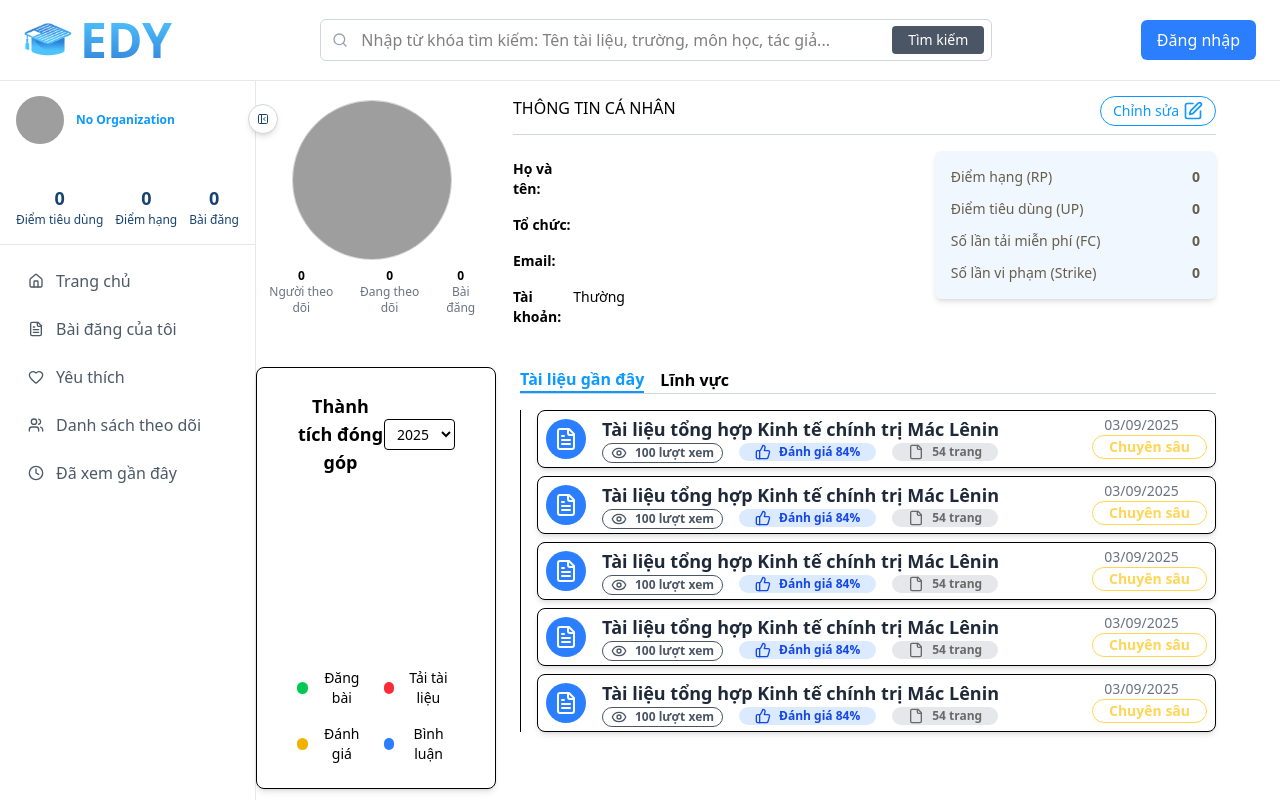
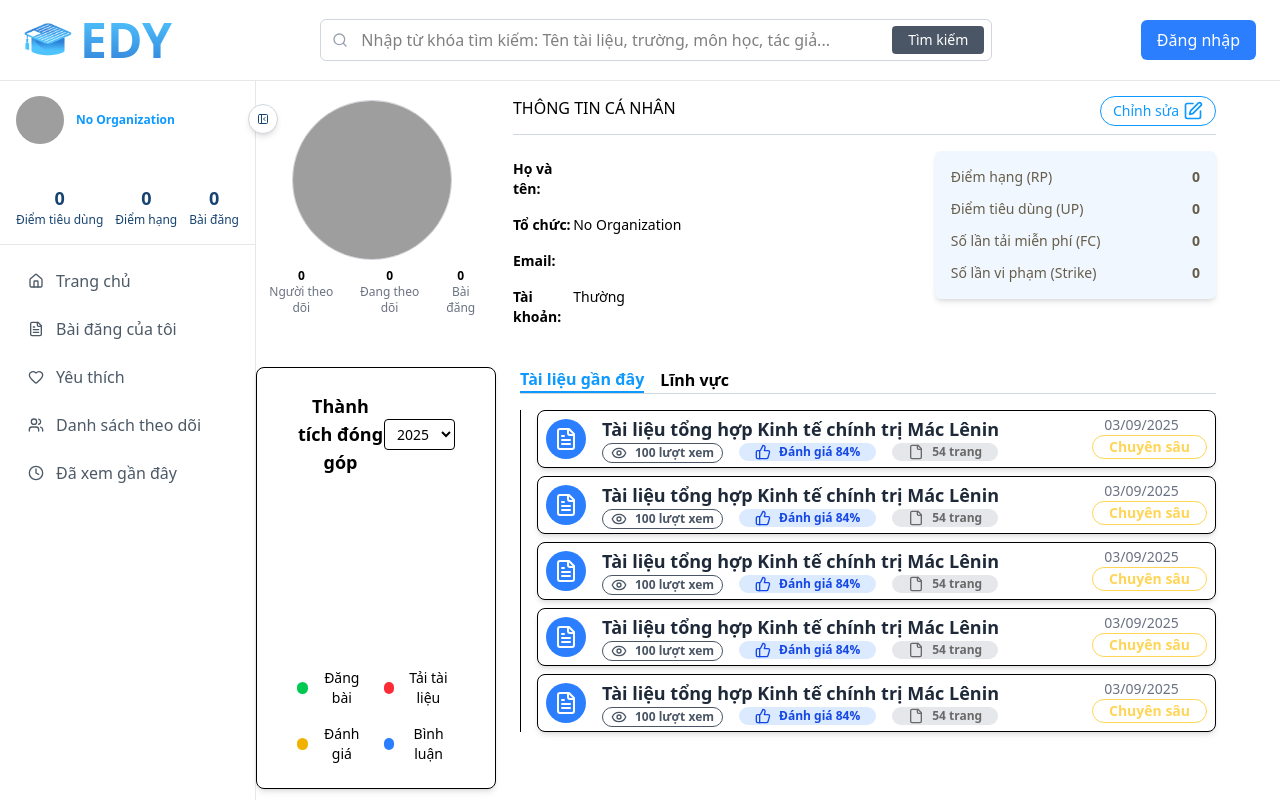
Before and after one commit to ldp2003/Edy_FE, a React (Vite) app: page /personal-profile in a window 1280 px wide. Built offline with nearby package versions, Linux system fonts and the light colour scheme; no server answers; grey boxes are pictures that could not be loaded.

Commit message:
feat: Update organization handling in user components to display organization names, improve default values, and enhance type definitions

```diff
--- a/src/components/user/personalPosts/UserInfoHeader.tsx
+++ b/src/components/user/personalPosts/UserInfoHeader.tsx
@@ -4,6 +4,11 @@ import { UserContext } from "../../../contexts/UserContext";
 
 const UserInfoHeader: React.FC = () => {
   const { user, account } = useContext(UserContext);
+
+  const organizationName =
+    typeof user?.organization === "object" && user?.organization !== null
+      ? user.organization.name
+      : "Không có tổ chức";
 
   return (
     <div
@@ -27,7 +32,7 @@ const UserInfoHeader: React.FC = () => {
               className="text-lg font-bold"
               style={{ color: "var(--primary-color)" }}
             >
-              {user?.organization?._id || "Không có tổ chức"}
+              {organizationName}
             </p>
           </div>
         </div>
@@ -37,11 +42,11 @@ const UserInfoHeader: React.FC = () => {
           style={{ color: "var(--primary-text-color)" }}
         >
           <div className="text-center">
-            <div className="">{user?.following.length}</div>
+            <div className="">{user?.following?.length ?? 0}</div>
             <div className="text-sm">Đang theo dõi</div>
           </div>
           <div className="text-center">
-            <div className="">{user?.follower.length}</div>
+            <div className="">{user?.follower?.length ?? 0}</div>
             <div className="text-sm">Người theo dõi</div>
           </div>
           <div className="text-center">
--- a/src/components/user/personalProfile/PersonalInfo.tsx
+++ b/src/components/user/personalProfile/PersonalInfo.tsx
@@ -34,7 +34,7 @@ const PersonalInfo: React.FC = () => {
             <div className="w-6/7">
               {typeof user?.organization === "object" &&
               user?.organization !== null
-                ? user.organization._id
+                ? user.organization.name
                 : "Không có tổ chức"}
             </div>
           </div>
--- a/src/components/user/sideMenu/UserProfile.tsx
+++ b/src/components/user/sideMenu/UserProfile.tsx
@@ -41,7 +41,9 @@ export function UserProfile({ isCompact }: UserProfileProps) {
               className="text-xs font-bold overflow-hidden whitespace-nowrap text-ellipsis"
               style={{ color: "var(--primary-color)", maxWidth: "150px" }}
             >
-              {user?.organization?._id || "No Organization"}
+              {typeof user?.organization === "object"
+                ? user.organization?.name
+                : user?.organization || "No Organization"}
             </p>
           </div>
         )}
--- a/src/models/user.tsx
+++ b/src/models/user.tsx
@@ -4,9 +4,10 @@ export interface User {
   last_name: string;
   contact_email: string;
   avatar?: string;
-  organization?:
+  organization:
     | {
         _id: string;
+        name: string;
       }
     | string;
   last_organization_change?: string;
@@ -25,7 +26,7 @@ export interface User {
     document: string;
     read_at: string;
   }[];
-  shared_documents?: {
+  shared_documents: {
     document: string;
     shared_at: string;
   }[];
@@ -59,5 +60,6 @@ export const defaultUser: User = {
   updatedAt: "",
   organization: {
     _id: "",
+    name: "No Organization",
   },
 };
```
